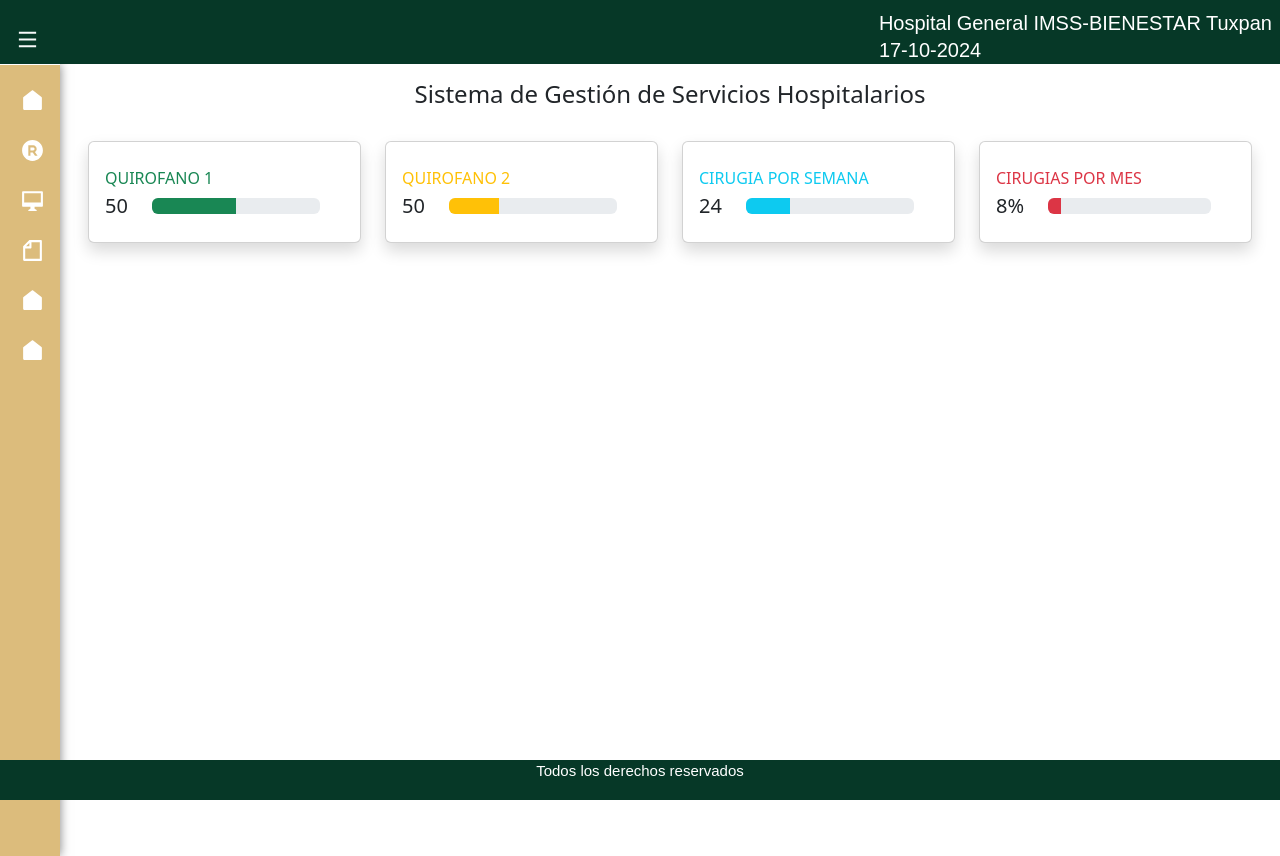
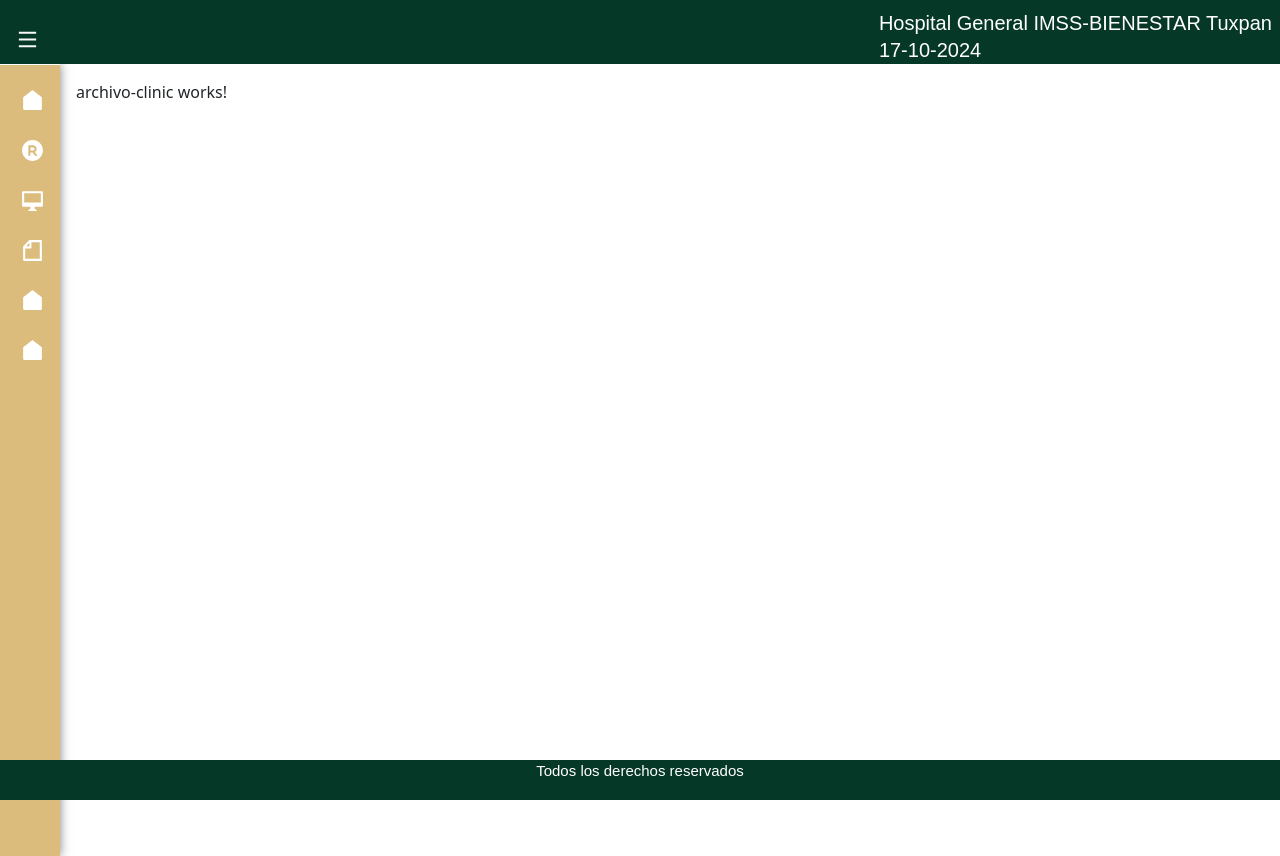
Before and after one commit to Adolfo2803/Proyecto-sishasmf, an Angular app: page /registro_clinic in a window 1280 px wide. Before the commit this address led to /dashboard. Built offline with nearby package versions, Linux system fonts and the light colour scheme.

Commit message:
Logro: Se agrega ruta a componente archivo-clinic, en app.routes.ts

```diff
--- a/src/app/app.routes.ts
+++ b/src/app/app.routes.ts
@@ -8,6 +8,10 @@ export const routes: Routes = [
             {
                 path: 'dashboard',
                 loadComponent: () => import('./business/dashboard/dashboard.component')
+            },
+            {
+                path: 'registro_clinic',
+                loadComponent: () => import('./business/archivo-clinic/archivo-clinic.component')
             },
             {
                 path: '',
--- a/src/app/business/archivo-clinic/archivo-clinic.component.ts
+++ b/src/app/business/archivo-clinic/archivo-clinic.component.ts
@@ -7,6 +7,6 @@ import { Component } from '@angular/core';
   templateUrl: './archivo-clinic.component.html',
   styleUrl: './archivo-clinic.component.css'
 })
-export class ArchivoClinicComponent {
+export default class ArchivoClinicComponent {
 
 }
--- a/src/app/shared/components/sidebar/sidebar.component.html
+++ b/src/app/shared/components/sidebar/sidebar.component.html
@@ -8,7 +8,7 @@
         </li>
         <li class="nav-list-item">
             <svg xmlns="http://www.w3.org/2000/svg" viewBox="0 0 24 24" width="18" height="18" fill="currentColor"><path fill="none" d="M0 0h24v24H0z"></path><path d="M12 2C17.5228 2 22 6.47715 22 12C22 17.5228 17.5228 22 12 22C6.47715 22 2 17.5228 2 12C2 6.47715 6.47715 2 12 2ZM12.5 7H8V17H10V14H12.217L14.397 17H16.869L14.3191 13.4907C15.327 12.8763 16 11.7668 16 10.5C16 8.63144 14.5357 7.10487 12.692 7.00518L12.5 7ZM12.5 9C13.2797 9 13.9204 9.59489 13.9931 10.3555L14 10.5L13.9931 10.6445C13.925 11.3576 13.3576 11.925 12.6445 11.9931L12.5 12H10V9H12.5Z"></path></svg>
-            <span><a routerLink="/registro" routerLinkActive="active">Registro</a></span>
+            <span><a routerLink="/registro_clinic" routerLinkActive="active">Registro Archivo</a></span>
 
         </li>
         <li class="nav-list-item">
```
